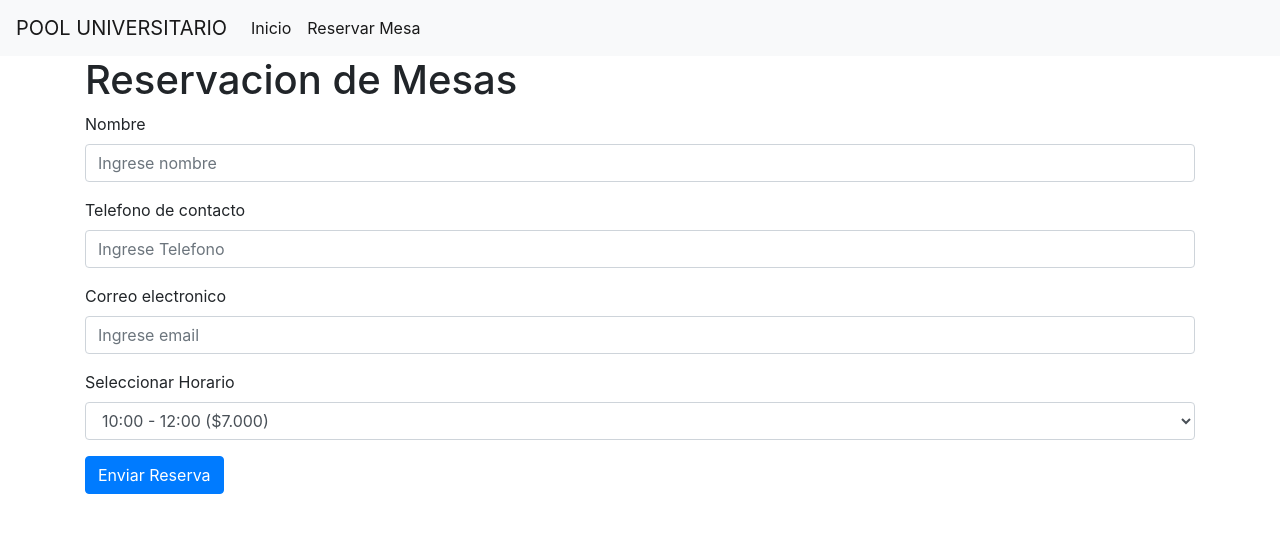
After one commit to IN3501/tarea-2-grupo15, a Django app: template grupo15prim/miapp/templates/miapp/reserva.html in a window 1280 px wide. The commit adds this page. Shown: the top 533 px of the page. Run offline with Django 3.2, Linux system fonts and the light colour scheme; the template is opened without the code that fills it, so the values that code supplies are empty; some libraries are stand-ins or nearby versions.

Commit message:
agrega reserva de mesas

```diff
--- /dev/null
+++ b/grupo15prim/miapp/templates/miapp/reserva.html
@@ -0,0 +1,54 @@
+{% extends 'navbar.html' %}
+
+{% block title %}
+Reservar Mesa
+{% endblock title %}
+
+{% block content %}
+
+<div id="descripcion" class="container">
+    <h1>Reservacion de Mesas </h1>
+
+    <form action="/mostrar_resultado" method="POST" autocomplete="off">  {% csrf_token %}
+
+    <div class="form-group">
+      <label for="exampleInputEmail1">Nombre</label>
+      <input type="text" class="form-control" id="exampleText" placeholder="Ingrese nombre" name="inputText">
+    </div>
+
+    <div class="form-group">
+      <label for="exampleNumber">Telefono de contacto</label>
+      <input type="number" class="form-control" id="exampleNumber" placeholder="Ingrese Telefono" name="inputNumber">
+    </div>
+
+    <div class="form-group">
+      <label for="exampleInputEmail1">Correo electronico</label>
+      <input type="email" class="form-control" id="exampleEmail" placeholder="Ingrese email" name="inputEmail">
+    </div>
+
+
+
+    <div class="form-group">
+      <label for="exampleFormControlSelect1">Seleccionar Horario</label>
+      <select class="form-control" id="exampleSelect" name="input Select">
+        <option value="horario1">10:00 - 12:00 ($7.000)</option>
+        <option value="horario2">12:00 - 14:00 ($7.000)</option>
+        <option value="horario3">14:00 - 16:00 ($7.000)</option>
+        <option value="horario4">18:00 - 20:00 ($9.000)</option>
+        <option value="horario5">20:00 - 22:00 ($12.000)</option>
+
+        \
+      </select>
+    </div>
+
+
+
+    <div class="form-group">
+    <button type="submit" class="btn btn-primary">Enviar Reserva</button>
+    </div>
+
+
+    </form>
+<div>
+
+{% endblock content %}
--- a/grupo15prim/miapp/urls.py
+++ b/grupo15prim/miapp/urls.py
@@ -2,5 +2,7 @@ from django.urls import path
 from .views import *
 
 urlpatterns = [
-    path('', index, name='index')
+    path('', index, name='index'),
+    path('reserva/', reserva, name='reserva'),
+    path('envio/', envioexitoso, name='envioexitoso'),
 ]
--- a/grupo15prim/miapp/views.py
+++ b/grupo15prim/miapp/views.py
@@ -3,3 +3,7 @@ from django.shortcuts import render
 # Create your views here.
 def index(request):
 	return render(request,'home.html')
+def reserva(request):
+	return render(request, 'reserva.html')
+def envioexitoso(request):
+	return render(request, 'envioexitoso.html')
--- a/grupo15prim/templates/base.html
+++ b/grupo15prim/templates/base.html
@@ -7,7 +7,7 @@
         <meta http-equiv="X-UA-Compatible" content="IE=edge">
         <meta name="viewport" content="width=device-width, initial-scale=1">
 
-      	<title>{% block title %}IN3501{% endblock %}</title>
+      	<title>{% block title %}Tarea2G15{% endblock %}</title>
 
         <link href="{% static 'css/bootstrap.min.css' %}" rel="stylesheet">
   </head>
@@ -17,4 +17,5 @@
     {% endblock body %}
   </body>
     <script src="{% static 'js/bootstrap.min.js' %}"></script>
+    <script src="{% static 'jquery/jquery-3.4.1.min' %}"></script>
 </html>
--- a/grupo15prim/templates/navbar.html
+++ b/grupo15prim/templates/navbar.html
@@ -2,7 +2,7 @@
 
 {% block body %}
   <nav class="navbar navbar-expand-lg navbar-light bg-light">
-    <a class="navbar-brand" href="#">IN3501</a>
+    <a class="navbar-brand" href="#">POOL UNIVERSITARIO</a>
     <button class="navbar-toggler" type="button" data-toggle="collapse" data-target="#navbarNav" aria-controls="navbarNav" aria-expanded="false" aria-label="Toggle navigation">
       <span class="navbar-toggler-icon"></span>
     </button>
@@ -10,6 +10,10 @@
       <ul class="navbar-nav">
         <li class="nav-item active">
           <a class="nav-link" href="{% url 'index' %}">Inicio</a>
+         </li>
+         <li class="nav-item active">
+           <a class="nav-link" href="{% url 'reserva' %}">
+           Reservar Mesa</a>
          </li>
 
       </ul>
@@ -22,5 +26,5 @@
 {% endblock body %}
 
 <form action="" method="POST">
-  ... inputs ...
+  ... reserva ...
 </form>
```
Also changed, not shown: grupo15prim/miapp/templates/envioexitoso.html (added, +16 -0 lines), grupo15prim/miapp/templates/index.html (added, +36 -0 lines), grupo15prim/miapp/templates/miapp/envioexitoso.html (added, +16 -0 lines), grupo15prim/miapp/templates/miapp/home.html (added, +10 -0 lines), grupo15prim/miapp/templates/pestaña.html (added, +9 -0 lines), grupo15prim/miapp/templates/reserva.html (added, +54 -0 lines).
